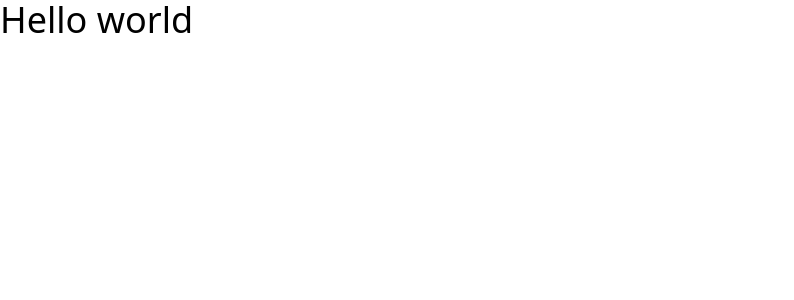
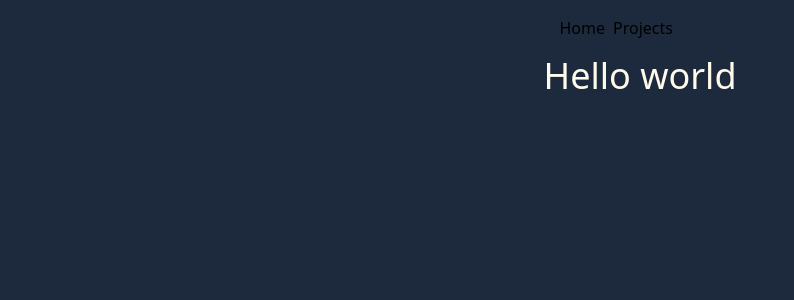
Before and after one commit to DavidDyberg/Portfolio-Angular, an Angular app: page / in a window 1280 px wide. Shown: the top 300 px of the page, without its empty margins (0-794 px from the left). Built offline with nearby package versions, Linux system fonts and the light colour scheme.

Commit message:
feat: add navbar component

```diff
--- a/src/app/app.component.html
+++ b/src/app/app.component.html
@@ -1,5 +1,6 @@
-<main>
-  <h1 class="text-4xl">Hello world</h1>
+<app-navbar></app-navbar>
+<main class="max-w-4xl w-full">
+  <h1 class="text-4xl text-amber-50">Hello world</h1>
 </main>
 
 <router-outlet />
--- a/src/app/app.component.ts
+++ b/src/app/app.component.ts
@@ -1,11 +1,12 @@
 import { Component } from '@angular/core';
 import { RouterOutlet } from '@angular/router';
+import { NavbarComponent } from './components/navbar/navbar.component';
 
 @Component({
   selector: 'app-root',
-  imports: [RouterOutlet],
+  imports: [RouterOutlet, NavbarComponent],
   templateUrl: './app.component.html',
-  styleUrl: './app.component.css'
+  styleUrl: './app.component.css',
 })
 export class AppComponent {
   title = 'u08-angular-frontend-DavidDyberg';
--- /dev/null
+++ b/src/app/components/navbar/navbar.component.html
@@ -0,0 +1,8 @@
+<nav class="flex p-4 gap-2">
+  <div>
+    <a routerLink="/">Home</a>
+  </div>
+  <div>
+    <a href="/projects">Projects</a>
+  </div>
+</nav>
--- a/src/index.html
+++ b/src/index.html
@@ -1,13 +1,13 @@
-<!doctype html>
+<!DOCTYPE html>
 <html lang="en">
-<head>
-  <meta charset="utf-8">
-  <title>U08AngularFrontendDavidDyberg</title>
-  <base href="/">
-  <meta name="viewport" content="width=device-width, initial-scale=1">
-  <link rel="icon" type="image/x-icon" href="favicon.ico">
-</head>
-<body>
-  <app-root></app-root>
-</body>
+  <head>
+    <meta charset="utf-8" />
+    <title>U08AngularFrontendDavidDyberg</title>
+    <base href="/" />
+    <meta name="viewport" content="width=device-width, initial-scale=1" />
+    <link rel="icon" type="image/x-icon" href="favicon.ico" />
+  </head>
+  <body class="bg-slate-800 flex justify-center">
+    <app-root></app-root>
+  </body>
 </html>
```
Also changed, not shown: src/app/components/navbar/navbar.component.ts (added, +11 -0 lines), src/app/components/navbar/navbar.component.css (added), 1 other file (tests, documents, lock files or other folders).
